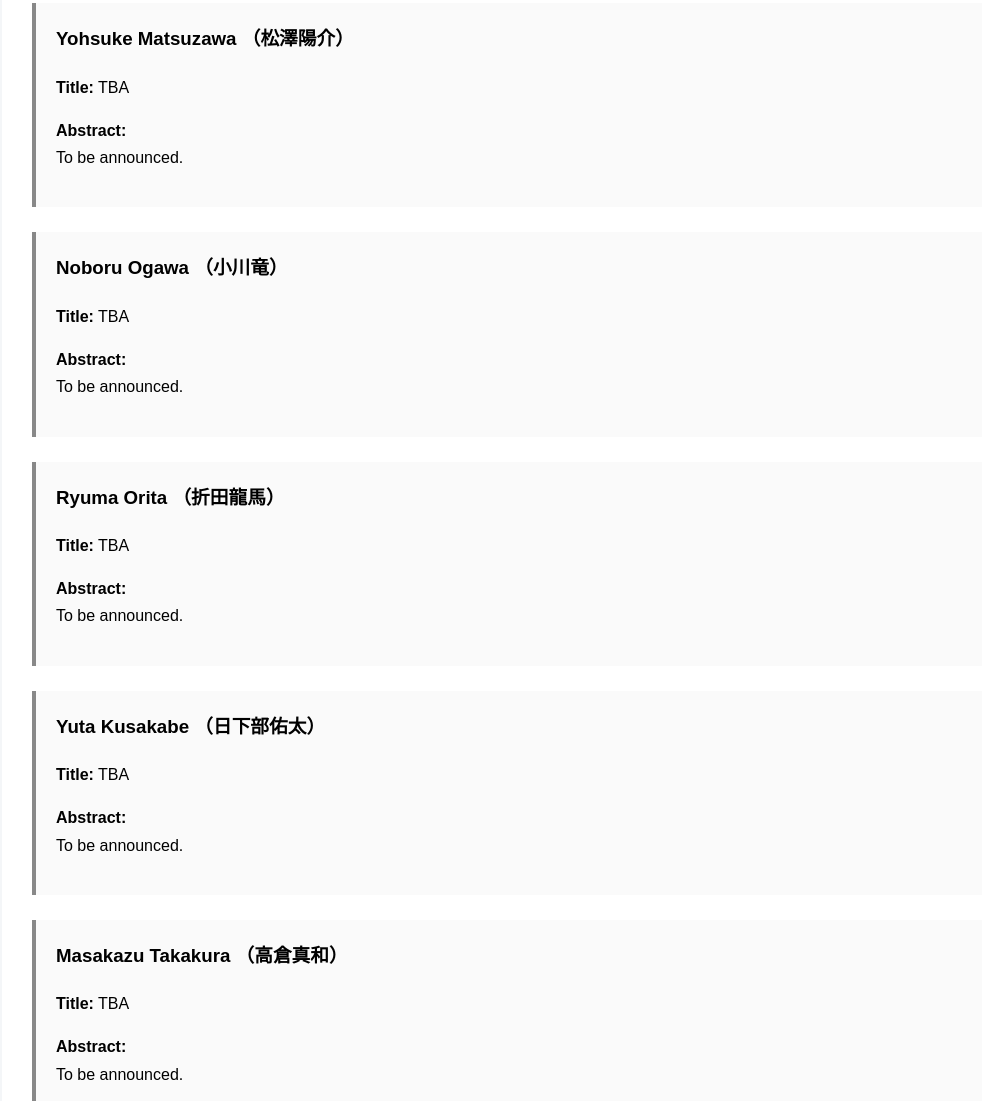
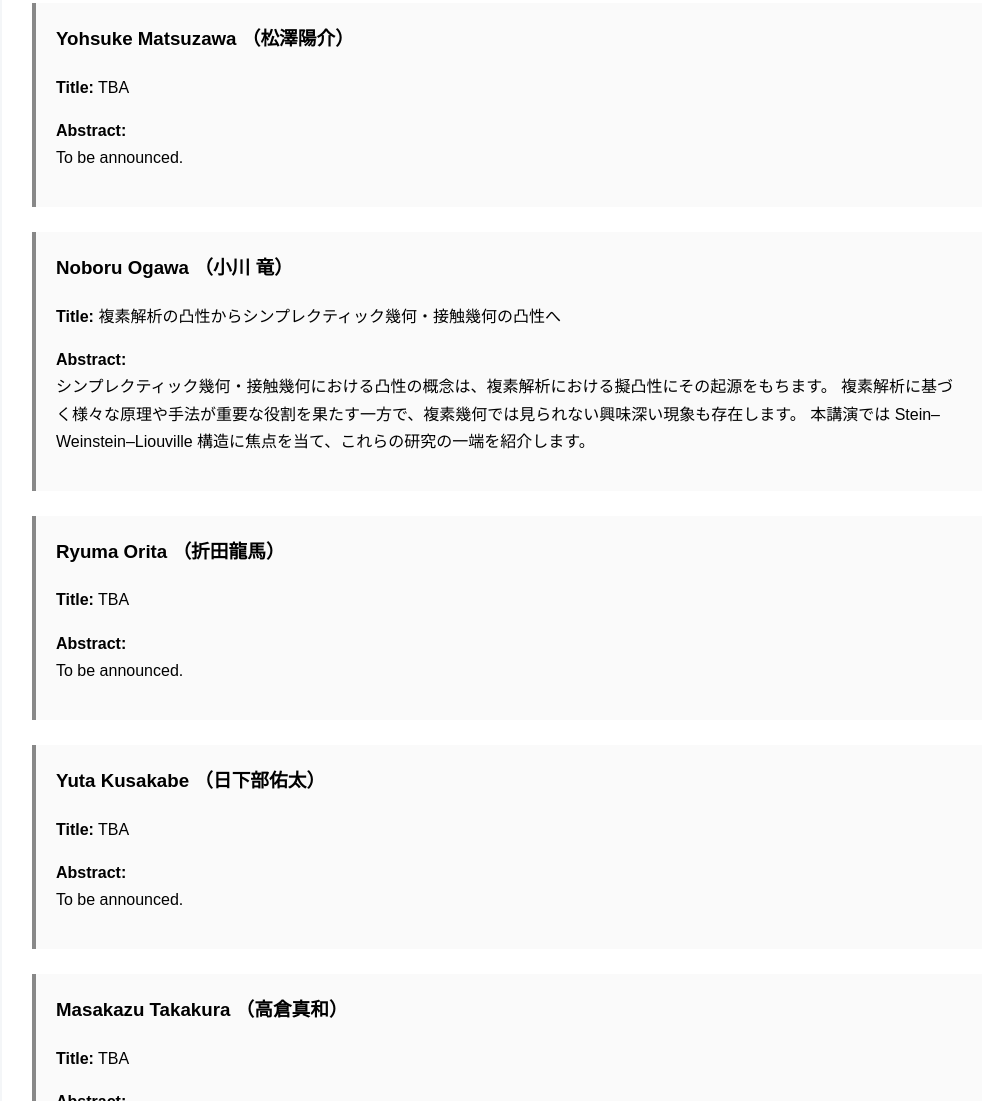
Before and after one commit to 1026511645Zyy/2026OnlineWorkshop, a plain HTML site: page index.html in a window 1280 px wide. Shown: the part 2685-3786 px from the top of the page, without its empty margins (133-1116 px from the left). Drawn offline with Linux system fonts and the light colour scheme.

Commit message:
Add files via upload

```diff
--- a/index.html
+++ b/index.html
@@ -143,8 +143,8 @@ It will be announced separately by email to participants.
 
 <tr>
 <td>June 5 (Fri)</td>
-<td>Noboru Ogawa （小川竜）</td>
-<td>TBA</td>
+<td>Noboru Ogawa （小川 竜）</td>
+<td>複素解析の凸性からシンプレクティック幾何・接触幾何の凸性へ</td>
 </tr>
 
 <tr>
@@ -250,12 +250,15 @@ To be announced.
 </div>
 
 <div class="abstract-box">
-<h3>Noboru Ogawa （小川竜）</h3>
+<h3>Noboru Ogawa （小川 竜）</h3>
 
-<p><b>Title:</b> TBA</p >
+<p><b>Title:</b> 複素解析の凸性からシンプレクティック幾何・接触幾何の凸性へ</p >
 
-<p><b>Abstract:</b><br>
-To be announced.
+<p>
+<b>Abstract:</b><br>
+シンプレクティック幾何・接触幾何における凸性の概念は、複素解析における擬凸性にその起源をもちます。
+複素解析に基づく様々な原理や手法が重要な役割を果たす一方で、複素幾何では見られない興味深い現象も存在します。
+本講演では Stein–Weinstein–Liouville 構造に焦点を当て、これらの研究の一端を紹介します。
 </p >
 </div>
 
@@ -325,7 +328,7 @@ Please check this website for the latest updates.
 </div>
 
 <div style="margin-top:40px; text-align:right; color:gray; font-size:0.9em;">
-Last updated: May 17, 2026
+Last updated: June 4, 2026
 </div>
 
 </div>
```
